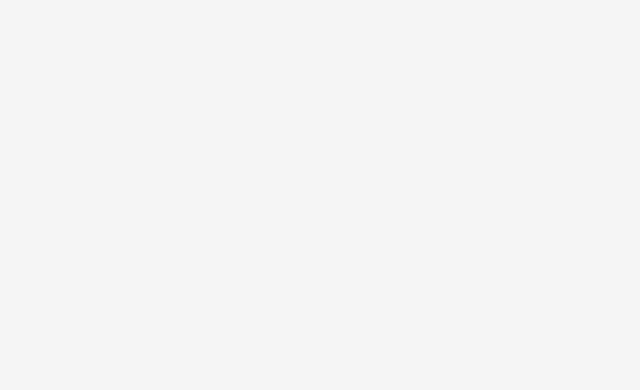
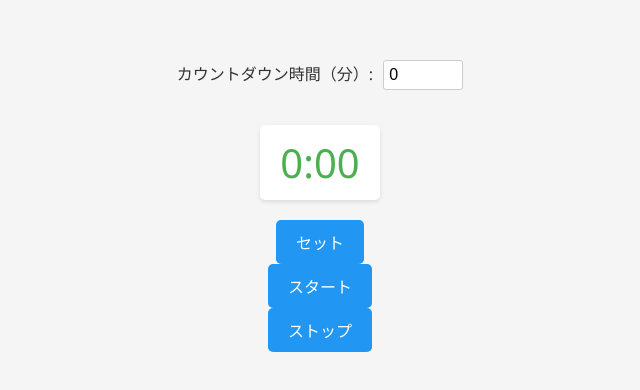
Before and after one commit to gakuho-tanaka-uhuru/Vue.js, a Vue app in the folder timer_app/: page / in a window 1280 px wide. Shown: the part 194-584 px from the top of the page, without its empty margins (320-960 px from the left). Built offline with nearby package versions, Linux system fonts and the light colour scheme.

Commit message:
タイマーアプリ

```diff
--- a/timer_app/src/App.vue
+++ b/timer_app/src/App.vue
@@ -1,12 +1,46 @@
+
 <template>
-  <div id="app">
-
+<div id="app">
+    <div>
+      <label for="timeInput">カウントダウン時間（分）:</label>
+      <input id="timeInput" type="number" v-model="inputMinutes" step="1" min="0"/>
+    </div>
+    <div class="timer">{{ formatTime }}</div>
+    <button @click="setTime">セット</button>
+    <button @click="startTimer">スタート</button>
+    <button @click="stopTimer">ストップ</button>
   </div>
 </template>
 
+<script setup>
+import { ref, computed } from 'vue';
 
-<script>
+const inputMinutes = ref(0);
+const time = ref(0);
+let timerId = ref(null);
 
+const formatTime = computed(()  => {
+  const minutes = Math.floor(time.value / 60);
+  const seconds = ((time.value / 60) %1) * 60;
+  return `${minutes}:${seconds.toFixed(0).padStart(2, '0')}`;
+});
+
+function setTime() {
+  time.value = inputMinutes.value * 60;
+}
+
+function startTimer() {
+  timerId.value = setInterval(() => {
+    if (time.value > 0) {
+      time.value -= 1;
+    }
+  }, 1000);
+}
+
+function stopTimer() {
+  clearInterval(timerId.value);
+  timerId.value = null;
+}
 </script>
 
 <style>
```
